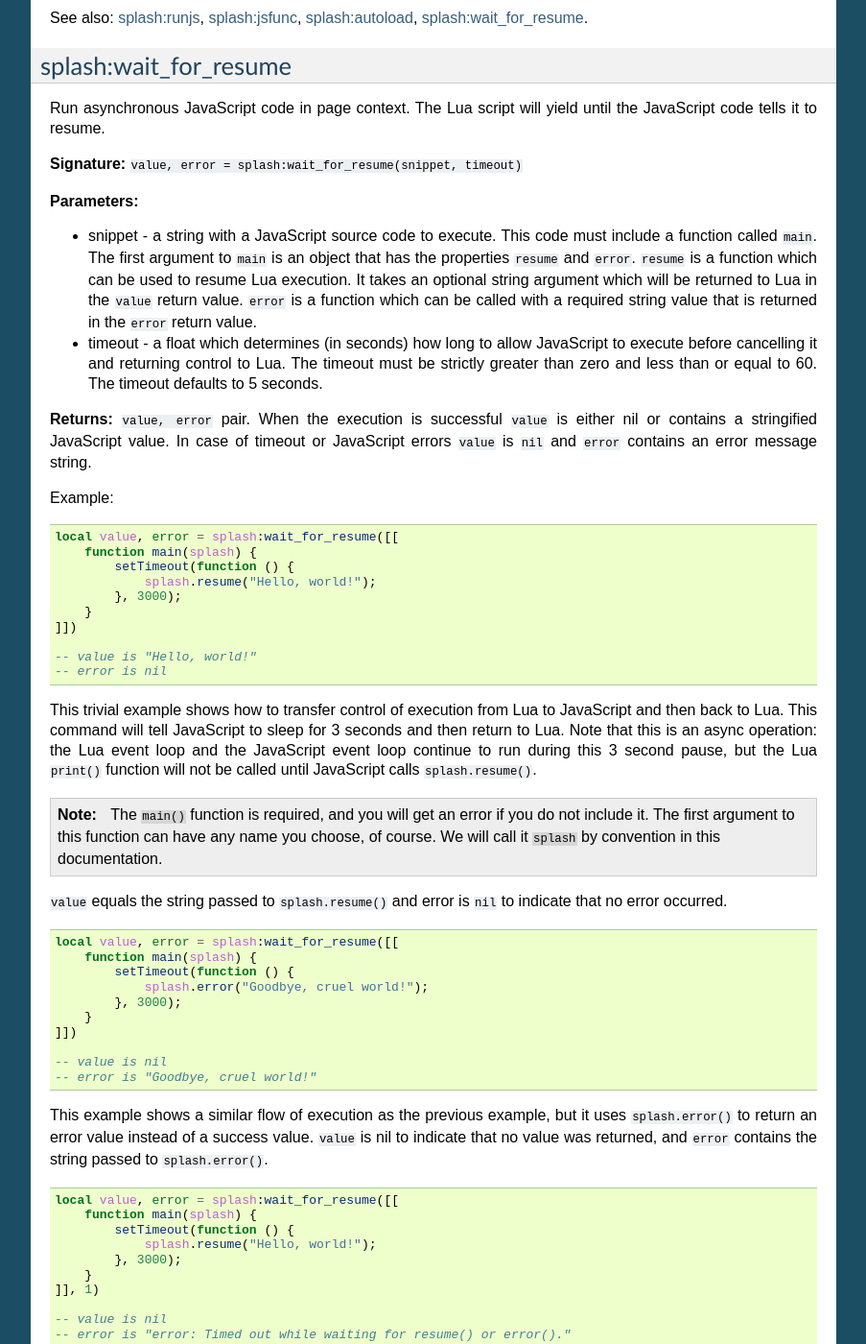
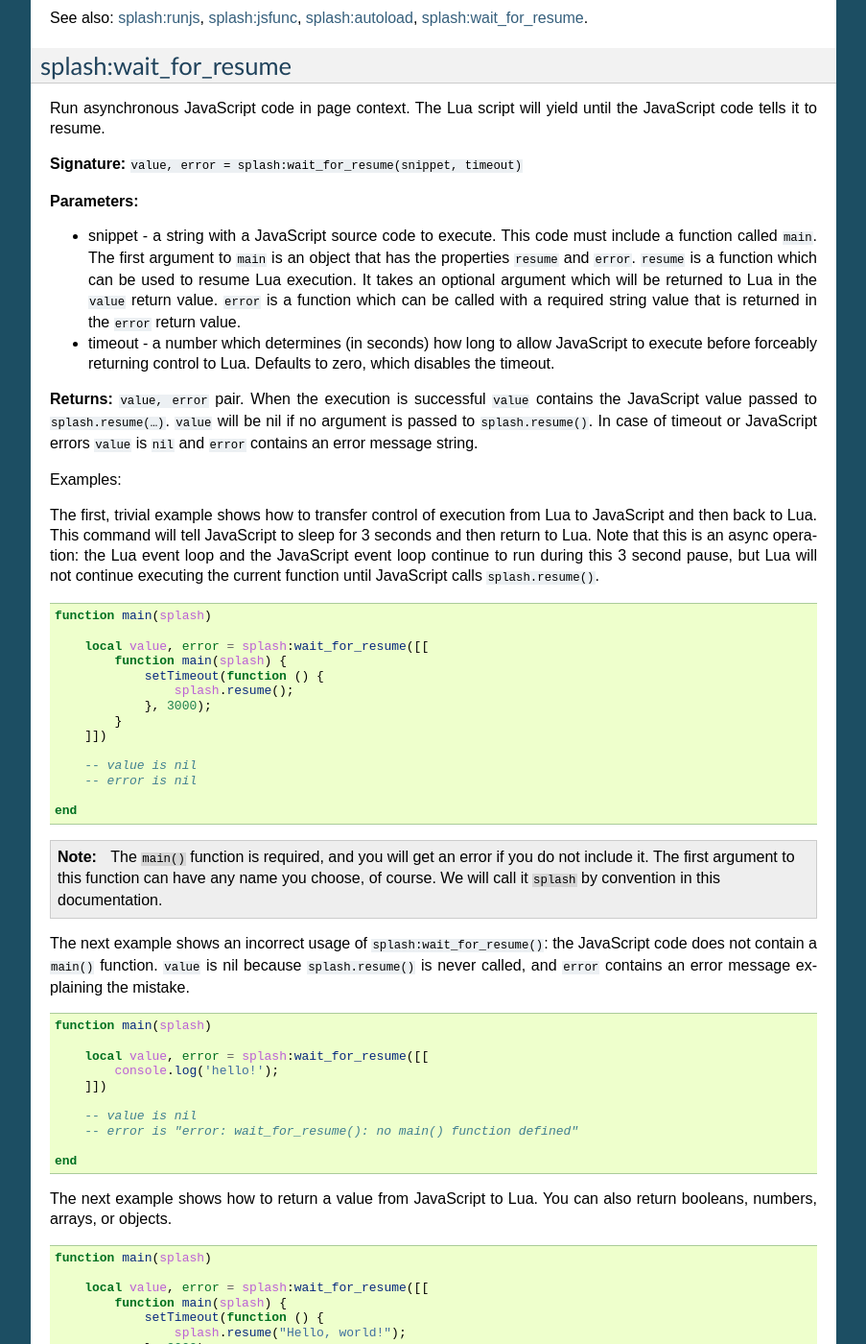
Before and after one commit to scrapinghub/splash, a Sphinx documentation site: the page built from docs/scripting-ref.rst, in a window 1280 px wide and 1400 px high, scrolled down 5876 px. Shown: the whole window at 96% size, without its empty margins (198-1101 px from the left). Built offline with Sphinx 7.4.7, drawn with Linux system fonts in a browser that asks for light colours; some of the changed text lies outside the part shown.

Commit message:
Final cleanup of wait_for_resume documentation.
Also fixed issue with empty object being returned from JS to Lua,
and added an xfail test case for the dubious situation of trying
to return a function object from JS to Lua. This test case makes me
think we should be using JSON to marshal data from JS to Python.

```diff
--- a/docs/scripting-ref.rst
+++ b/docs/scripting-ref.rst
@@ -412,40 +412,44 @@ yield until the JavaScript code tells it to resume.
   must include a function called ``main``. The first argument to ``main``
   is an object that has the properties ``resume`` and ``error``. ``resume``
   is a function which can be used to resume Lua execution. It takes an optional
-  string argument which will be returned to Lua in the ``value`` return value.
+  argument which will be returned to Lua in the ``value`` return value.
   ``error`` is a function which can be called with a required string value
   that is returned in the ``error`` return value.
-* timeout - a float which determines (in seconds) how long to allow JavaScript
-  to execute before cancelling it and returning control to Lua. The timeout
-  must be strictly greater than zero and less than or equal to 60. The timeout
-  defaults to 5 seconds.
+* timeout - a number which determines (in seconds) how long to allow JavaScript
+  to execute before forceably returning control to Lua. Defaults to
+  zero, which disables the timeout.
 
 **Returns:** ``value, error`` pair. When the execution is successful
-``value`` is either nil or contains a stringified JavaScript value. In case of
-timeout or JavaScript errors ``value`` is ``nil`` and ``error`` contains
-an error message string.
+``value`` contains the JavaScript value passed to
+``splash.resume(…)``. ``value`` will be nil if no argument is passed to
+``splash.resume()``. In case of timeout or JavaScript errors ``value``
+is ``nil`` and ``error`` contains an error message string.
 
-Example:
+Examples:
+
+The first, trivial example shows how to transfer control of execution from Lua
+to JavaScript and then back to Lua. This command will tell JavaScript to
+sleep for 3 seconds and then return to Lua. Note that this is an async
+operation: the Lua event loop and the JavaScript event loop continue to run
+during this 3 second pause, but Lua will not continue executing the current
+function until JavaScript calls ``splash.resume()``.
 
 .. code-block:: lua
 
-    local value, error = splash:wait_for_resume([[
-        function main(splash) {
-            setTimeout(function () {
-                splash.resume("Hello, world!");
-            }, 3000);
-        }
-    ]])
+    function main(splash)
 
-    -- value is "Hello, world!"
-    -- error is nil
+        local value, error = splash:wait_for_resume([[
+            function main(splash) {
+                setTimeout(function () {
+                    splash.resume();
+                }, 3000);
+            }
+        ]])
 
-This trivial example shows how to transfer control of execution from Lua
-to JavaScript and then back to Lua. This command will tell JavaScript to
-sleep for 3 seconds and then return to Lua. Note that this is an async
-operation: the Lua event loop and the JavaScript event loop continue to run
-during this 3 second pause, but the Lua ``print()`` function will not be called
-until JavaScript calls ``splash.resume()``.
+        -- value is nil
+        -- error is nil
+
+    end
 
 .. note::
 
@@ -454,46 +458,113 @@ until JavaScript calls ``splash.resume()``.
     name you choose, of course. We will call it ``splash`` by convention in
     this documentation.
 
-``value`` equals the string passed to ``splash.resume()`` and error is ``nil``
-to indicate that no error occurred.
+The next example shows an incorrect usage of ``splash:wait_for_resume()``:
+the JavaScript code does not contain a ``main()`` function. ``value`` is
+nil because ``splash.resume()`` is never called, and ``error`` contains
+an error message explaining the mistake.
 
 .. code-block:: lua
 
-    local value, error = splash:wait_for_resume([[
-        function main(splash) {
-            setTimeout(function () {
-                splash.error("Goodbye, cruel world!");
-            }, 3000);
-        }
-    ]])
+    function main(splash)
 
-    -- value is nil
-    -- error is "Goodbye, cruel world!"
+        local value, error = splash:wait_for_resume([[
+            console.log('hello!');
+        ]])
 
-This example shows a similar flow of execution as the previous example,
-but it uses ``splash.error()`` to return an error value instead of a
-success value.  ``value`` is nil to indicate that no value was returned,
-and ``error`` contains the string passed to ``splash.error()``.
+        -- value is nil
+        -- error is "error: wait_for_resume(): no main() function defined"
+
+    end
+
+The next example shows how to return a value from JavaScript to Lua.
+You can also return booleans, numbers, arrays, or objects.
 
 .. code-block:: lua
 
-    local value, error = splash:wait_for_resume([[
-        function main(splash) {
-            setTimeout(function () {
-                splash.resume("Hello, world!");
-            }, 3000);
-        }
-    ]], 1)
+    function main(splash)
 
-    -- value is nil
-    -- error is "error: Timed out while waiting for resume() or error()."
+        local value, error = splash:wait_for_resume([[
+            function main(splash) {
+                setTimeout(function () {
+                    splash.resume("Hello, world!");
+                }, 3000);
+            }
+        ]])
 
-This example is similar to the first example, but here we have changed the
-``timeout`` argument from its default 5 seconds to just 1 second. Of course,
+        -- value is "Hello, world!"
+        -- error is nil
+
+    end
+
+The next example shows error handling. If ``splash.error(…)`` is
+called instead of ``splash.resume()``, then ``value`` will be ``nil``
+and ``error`` will contain the string passed to ``splash.error(…)``.
+
+.. code-block:: lua
+
+    function main(splash)
+
+        local value, error = splash:wait_for_resume([[
+            function main(splash) {
+                setTimeout(function () {
+                    splash.error("Goodbye, cruel world!");
+                }, 3000);
+            }
+        ]])
+
+        -- value is nil
+        -- error is "error: Goodbye, cruel world!"
+
+    end
+
+Note that your JavaScript code must either call ``splash.resume()`` or
+``splash.error()`` exactly one time. Subsequent calls to either function
+have no effect, as shown in the next example.
+
+.. code-block:: lua
+
+    function main(splash)
+
+        local value, error = splash:wait_for_resume([[
+            function main(splash) {
+                setTimeout(function () {
+                    splash.resume("ok");
+                    splash.resume("still ok");
+                    splash.error("not ok");
+                }, 3000);
+            }
+        ]])
+
+        -- value is "ok"
+        -- error is nil
+
+    end
+
+The next example shows the effect of the ``timeout`` argument. We have changed
+``timeout`` argument from its default 5 seconds to just 1 second, but
 our JavaScript code will not call ``splash.resume()`` for 3 seconds, which
-guarantees that it will time out. ``value`` is nil because ``splash.resume()``
-is never called. Instead, the JavaScript times out returns an error message
-in ``error``.
+guarantees that ``splash:wait_for_resume()`` will time out.
+
+When it times out, ``value`` will be nil, ``error`` will contain a string
+explaining the timeout, and Lua will continue executing. Calling
+``splash.resume()`` or ``splash.error()`` after a timeout has no effect.
+
+.. code-block:: lua
+
+    function main(splash)
+
+        local value, error = splash:wait_for_resume([[
+            function main(splash) {
+                setTimeout(function () {
+                    splash.resume("Hello, world!");
+                }, 3000);
+            }
+        ]], 1)
+
+        -- value is nil
+        -- error is "error: One shot callback timed out while waiting for resume() or error()."
+
+    end
 
 .. note::
 
@@ -501,19 +572,8 @@ in ``error``.
     ``splash:wait_for_resume()`` will never timeout (although Splash's
     HTTP timeout still applies).
 
-.. code-block:: lua
-
-    local value, error = splash:wait_for_resume([[
-        console.log('hello!');
-    ]])
-
-    -- value is nil
-    -- error is "error: wait_for_resume(): no main() function defined"
-
-This final example shows an incorrect usage of ``splash:wait_for_resume()``:
-the JavaScript code does not contain a ``main()`` function. ``value`` is
-nil because ``splash.resume()`` is never called, and ``error`` contains
-an error message explaining the mistake.
+Note that your JavaScript code is not forceably canceled by a timeout: it may
+continue to run until Splash shuts down the entire browser context.
 
 See also: :ref:`splash-runjs`, :ref:`splash-jsfunc`, :ref:`splash-autoload`.
 
```
Also changed, not shown: 2 other files.
